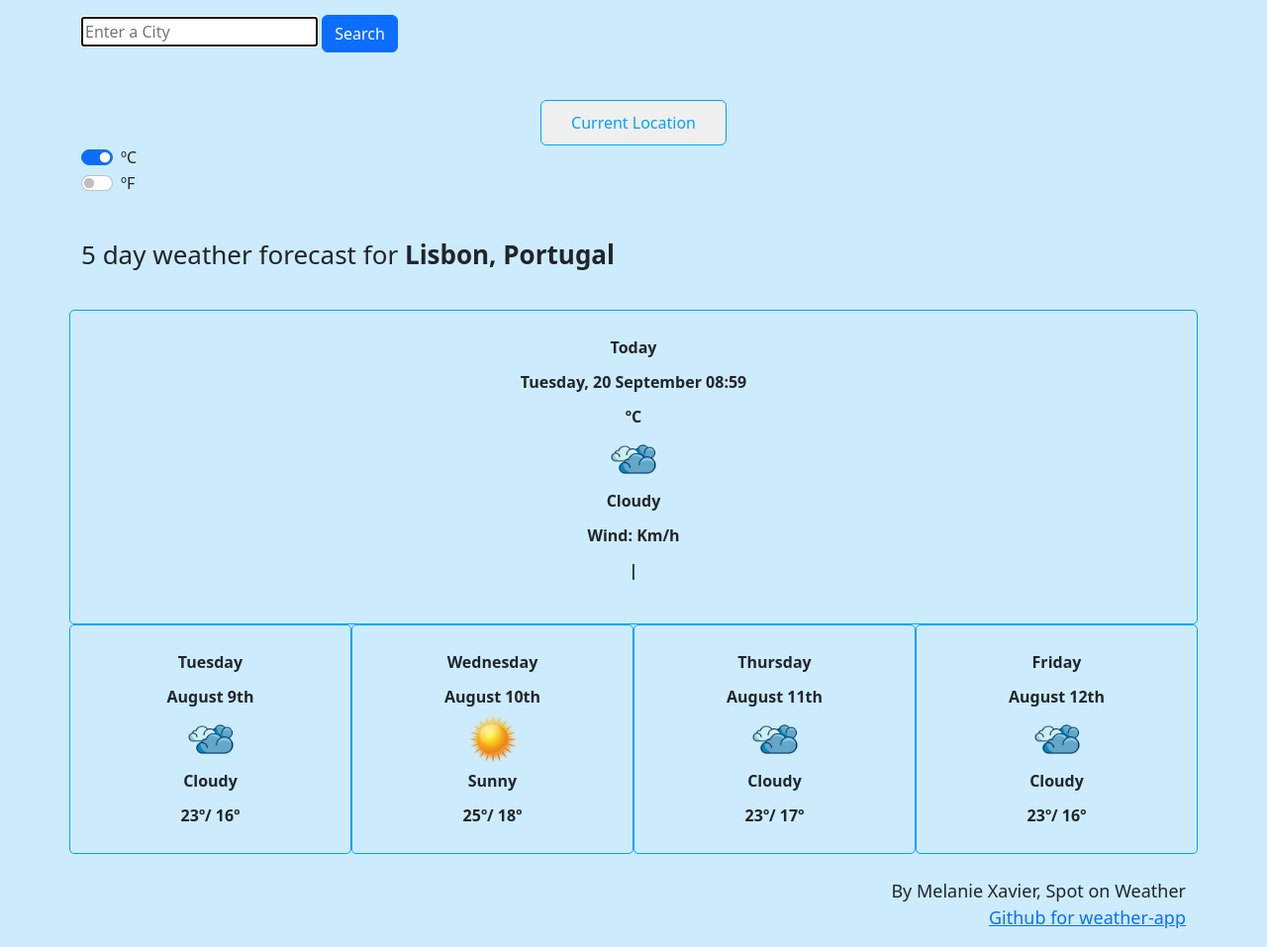
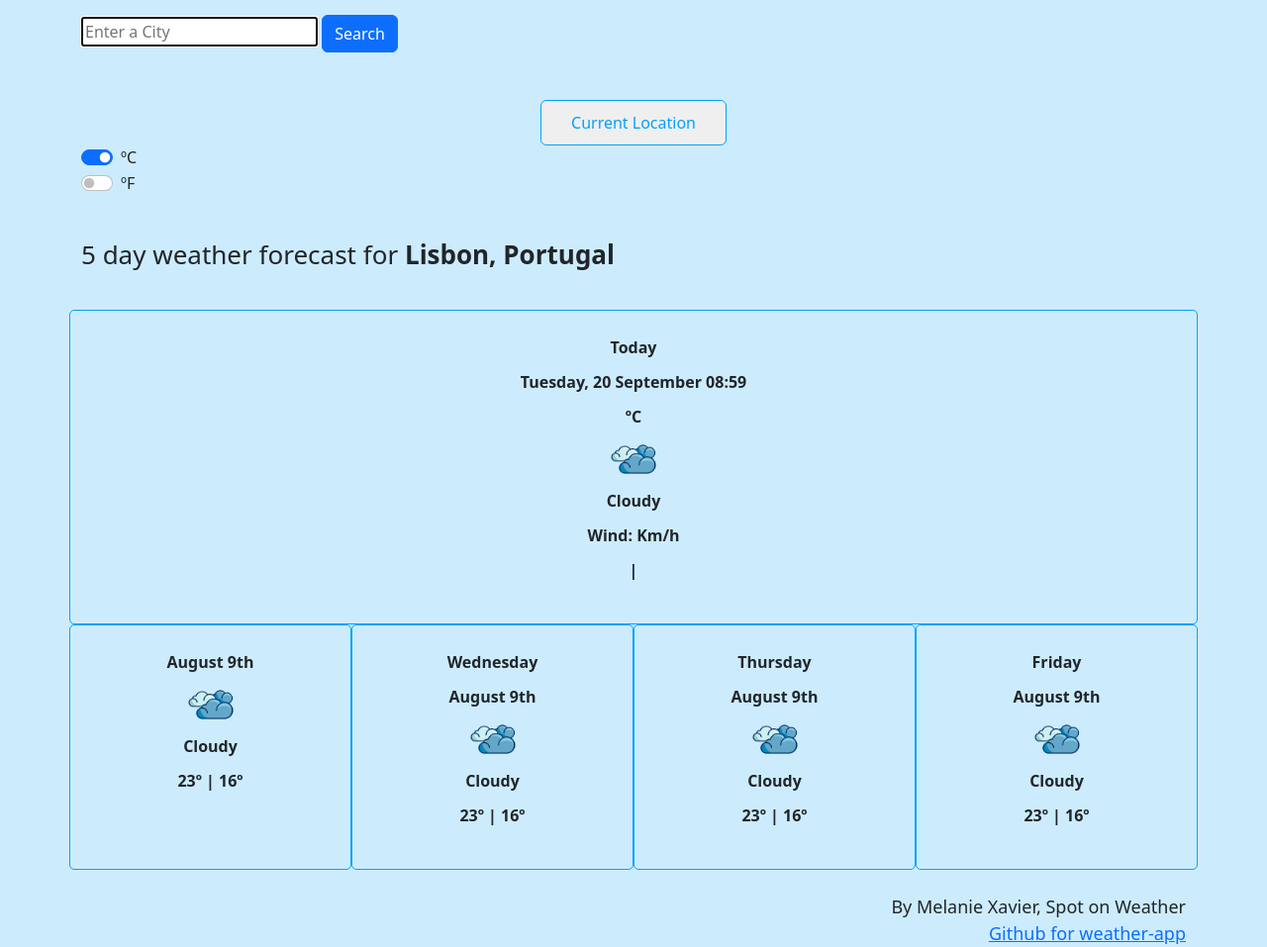
Before and after one commit to melzits/weather-app, a website built with Parcel: page index.html in a window 1280 px wide. Shown: the part 113-1070 px from the top of the page at 99% size. Built offline with nearby package versions, Linux system fonts and the light colour scheme; no server answers.

Commit message:
Added forecast HTML

```diff
--- a/index.html
+++ b/index.html
@@ -54,48 +54,44 @@
                 <li><img src="images/cloudy.webp" alt="cloudy" width="50" id="icon"></li>
                 <li><span class= "weather-description" id="description"> Cloudy</span></li>
                 <li>Wind: <span class="wind-speed" id="speed"></span>Km/h</li>
-                <span class="max" id="high"></span> | <span class="min" id="low"></span>
+                <li><span class="max" id="high"></span> | <span class="min" id="low"></span></li>
               </ul>
               </div>
-              <div class="col"> Tuesday
-                <br />
-                August 9th
-                  <br />
-                  <img src="images/cloudy.webp" alt="cloudy" width="50">
-                  <br />
-                  Cloudy
-                  <br />
-                  23º/ 16º
+              <div class="col">
+                <ul>
+                <li><span id="forecast-1">August 9th</span></li>
+
+                 <li><span> <img src="images/cloudy.webp" alt="cloudy" width="50"></span></li>
+          <li><span class= "weather-description-1" id="description-1"> Cloudy</span></li>
+            <li><span class="max-1" id="high-1"></span>23º | <span class="min-1" id="low-1"> 16º</span></li>
+                 </ul>
               </div>
               <div class="col"> Wednesday
-                <br />
-                August 10th
-                  <br />
-                  <img src="images/Sunny-icon.png" alt="sun" width="50">
-                  <br />
-                  Sunny
-                  <br />
-                  25º/ 18º
+                 <ul>
+                <li><span id="forecast-2">August 9th</span></li>
+
+                 <li><span> <img src="images/cloudy.webp" alt="cloudy" width="50"></span></li>
+          <li><span class= "weather-description-2" id="description-2"> Cloudy</span></li>
+            <li><span class="max-2" id="high-2"></span>23º | <span class="min-2" id="low-2"> 16º</span></li>
+                 </ul>
                 </div>
                 <div class="col"> Thursday
-                  <br />
-                  August 11th
-                    <br />
-                    <img src="images/cloudy.webp" alt="cloudy" width="50">
-                    <br />
-                    Cloudy
-                    <br />
-                    23º/ 17º
+                    <ul>
+                <li><span id="forecast-3">August 9th</span></li>
+
+                 <li><span> <img src="images/cloudy.webp" alt="cloudy" width="50"></span></li>
+          <li><span class= "weather-description-3" id="description-3"> Cloudy</span></li>
+            <li><span class="max-3" id="high-3"></span>23º | <span class="min-3" id="low-3"> 16º</span></li>
+                 </ul>
                   </div>
                   <div class="col"> Friday
-                    <br />
-                    August 12th
-                      <br />
-                      <img src="images/cloudy.webp" alt="cloudy" width="50">
-                      <br />
-                      Cloudy
-                      <br />
-                      23º/ 16º
+                      <ul>
+                <li><span id="forecast-4">August 9th</span></li>
+
+                 <li><span> <img src="images/cloudy.webp" alt="cloudy" width="50"></span></li>
+          <li><span class= "weather-description-4" id="description-4"> Cloudy</span></li>
+            <li><span class="max-4" id="high-4"></span>23º | <span class="min-4" id="low-4"> 16º</span></li>
+                 </ul>
                     </div>
                   </div>
                   <br />
```
